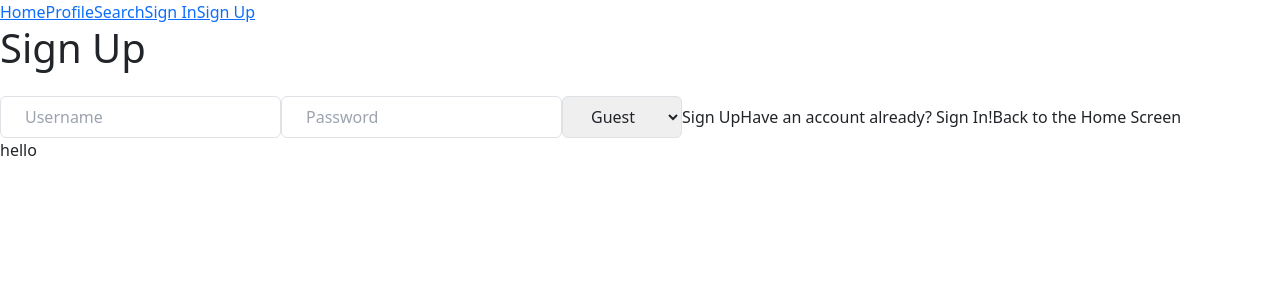
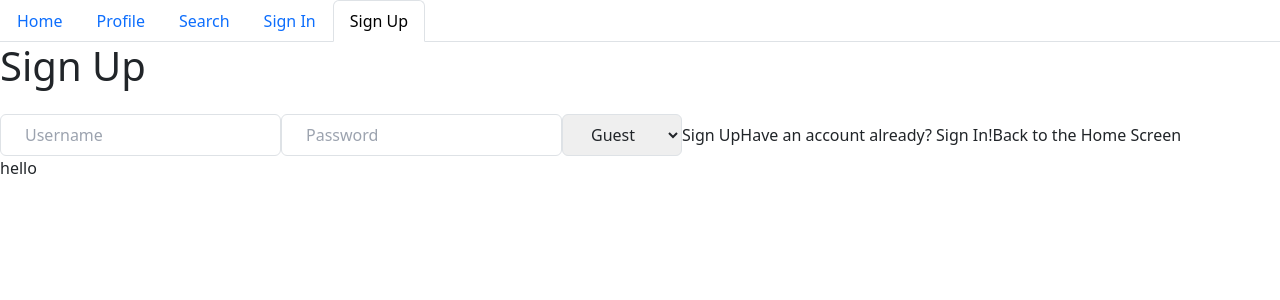
Before and after one commit to aryan-mehta05/onestop, a React (Create React App) app in the folder client/: page /signup in a window 1280 px wide. Shown: the top 300 px of the page. Built offline with nearby package versions, Linux system fonts and the light colour scheme; no server answers.

Commit message:
formatted nav bar and sorted posts by most recent

```diff
--- a/client/src/Nav/index.tsx
+++ b/client/src/Nav/index.tsx
@@ -1,7 +1,8 @@
 import { useSelector } from "react-redux";
-import { Link } from "react-router-dom";
+import { Link, useLocation } from "react-router-dom";
 
 export default function Nav() {
+    const {pathname} = useLocation();
     const { currentUser } = useSelector((state: any) => state.userReducer);
     let links = [
         { label: "Home", path: "/" },
@@ -24,11 +25,15 @@ export default function Nav() {
 
     return (
         <div>
-            {links.map((link) => (
-                <Link key={link.path} to={link.path}>
-                    {link.label}
-                </Link>
-            ))}
+            <ul className="nav nav-tabs">
+                {links.map((link) => (
+                    <li className="nav-item">
+                        <Link key={link.path} to={link.path} className={`nav-link ${pathname.endsWith(link.path) ? "active" : ""}`}>
+                            {link.label}
+                        </Link>
+                    </li>
+                ))}
+            </ul>
         </div>
     )
 }
```
Also changed, not shown: 1 other file (tests, documents, lock files or other folders).
